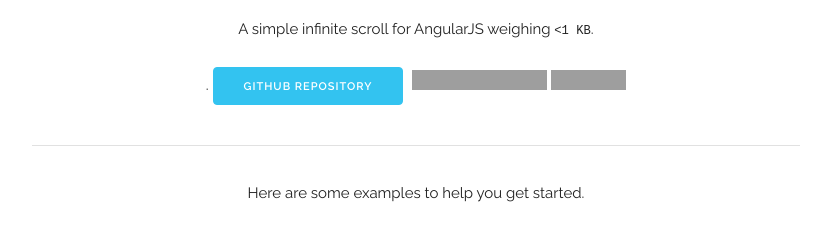
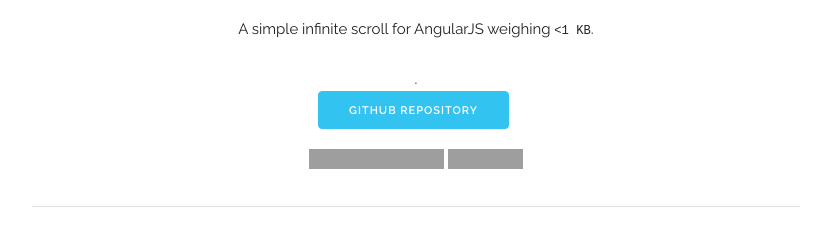
Before and after one commit to srph/angular-infinite-scroll, a plain HTML site: page index.html in a window 1280 px wide. Shown: the part 88-323 px from the top of the page, without its empty margins (224-1055 px from the left). Drawn offline with nearby package versions, Linux system fonts and the light colour scheme; some packages are replaced by stand-ins of ours; grey boxes are pictures that could not be loaded; a script that the page names is missing.

Commit message:
Updated links positioning

```diff
--- a/index.html
+++ b/index.html
@@ -29,7 +29,9 @@
 
     <p>A simple infinite scroll for AngularJS weighing  <kbd>&lt;1 KB</kbd>. </p>.
 
-    <a href="#" class="button button-primary" style="margin-right: 5px;"> Github Repository </a>
+    <div style="margin-bottom: 10px;">
+      <a href="#" class="button button-primary" style="margin-right: 5px;"> Github Repository </a>
+    </div>
 
     <iframe src="https://ghbtns.com/github-btn.html?user=srph&type=follow&count=true"
       frameborder="0"
```
